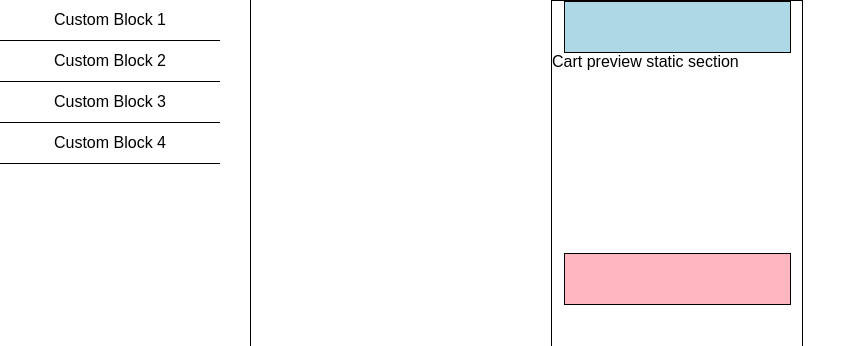
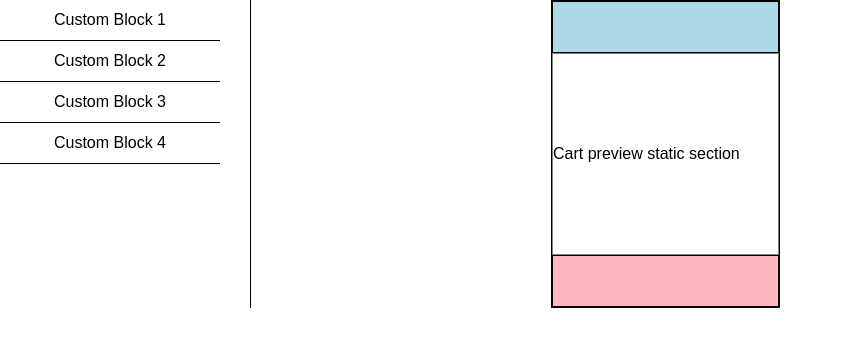
Before and after one commit to alexiastandish/custom-cart-page-demo, a React (Create React App) app: page / in a window 1280 px wide. Shown: the top 346 px of the page, without its empty margins (0-866 px from the left). Built offline with nearby package versions, Linux system fonts and the light colour scheme.

Commit message:
updated docs

```diff
--- a/src/App.css
+++ b/src/App.css
@@ -20,11 +20,11 @@
     background: black;
     width: 100%;
     opacity: 0.25;
-    height: 100px;
+    height: 50px;
 }
 
 .canvas-field {
-    padding: 15px;
+    /* padding: 15px; */
 }
 
 .canvas-field.overlay {
@@ -37,8 +37,8 @@
 }
 
 .preview {
-    height: 450px;
-    width: 250px;
+    /* height: 450px; */
+    /* width: 250px; */
     border: 1px solid black;
     /* display: flex; */
     /* flex-direction: column; */
--- a/src/App.jsx
+++ b/src/App.jsx
@@ -29,6 +29,8 @@ function App() {
         bottomFields: [],
     })
 
+    console.log('data', data)
+
     const cleanUp = () => {
         console.log('CLEANING UP')
         setActiveSidebarBlock(null)
@@ -53,6 +55,8 @@ function App() {
 
             const allFieldsLength = [...data.topFields, ...data.bottomFields]
                 .length
+
+            console.log('allFieldsLength', allFieldsLength)
 
             currentDragFieldRef.current = {
                 id: active.id,
@@ -150,7 +154,10 @@ function App() {
             const bottomSpacerIndex = data.bottomFields.findIndex(
                 (f) => f.type === 'spacer'
             )
-            if (overData.parent === 'cart-top') {
+            if (
+                overData.parent === 'cart-top' &&
+                overData.field.type === 'spacer'
+            ) {
                 const updatedNewBlock = { ...newBlock, parent: 'cart-top' }
 
                 updateData((draft) => {
@@ -160,7 +167,10 @@ function App() {
                         draft.bottomFields.splice(bottomSpacerIndex, 1)
                     }
                 })
-            } else if (overData.parent === 'cart-bottom') {
+            } else if (
+                overData.parent === 'cart-bottom' &&
+                overData.field.type === 'spacer'
+            ) {
                 const updatedNewBlock = { ...newBlock, parent: 'cart-bottom' }
                 updateData((draft) => {
                     draft.bottomFields.splice(
--- a/src/components/CartBottom.jsx
+++ b/src/components/CartBottom.jsx
@@ -10,6 +10,7 @@ export default function CartBottom({ bottomFields }) {
             data: {
                 isContainer: true,
             },
+            // disabled: bottomFields.length > 0,
         })
 
     const style = {
--- a/src/components/CartPreview.jsx
+++ b/src/components/CartPreview.jsx
@@ -4,9 +4,20 @@ import CartTop from './CartTop'
 
 export default function CartPreview({ topFields, bottomFields }) {
     return (
-        <div className="preview" style={{ width: 250 }}>
+        <div className="preview">
             <CartTop topFields={topFields} />
-            <div style={{ height: 200 }}>Cart preview static section</div>
+            <div
+                style={{
+                    height: 200,
+                    display: 'flex',
+                    alignItems: 'center',
+                    border: '1px solid gray',
+                    width: '225px',
+                    margin: '0 auto',
+                }}
+            >
+                Cart preview static section
+            </div>
             <CartBottom bottomFields={bottomFields} />
         </div>
     )
--- a/src/components/CartTop.jsx
+++ b/src/components/CartTop.jsx
@@ -10,6 +10,7 @@ export default function CartTop({ topFields }) {
             data: {
                 isContainer: true,
             },
+            // disabled: topFields.length > 0,
         })
 
     const style = {
--- a/src/components/SortableBlock.jsx
+++ b/src/components/SortableBlock.jsx
@@ -21,6 +21,8 @@ export default function SortableBlock(props) {
     const style = {
         transform: field.type !== 'spacer' && CSS.Transform.toString(transform),
         transition,
+        border: '1px solid red',
+        height: 50,
     }
 
     return (
```
Also changed, not shown: 1 other file (tests, documents, lock files or other folders).
